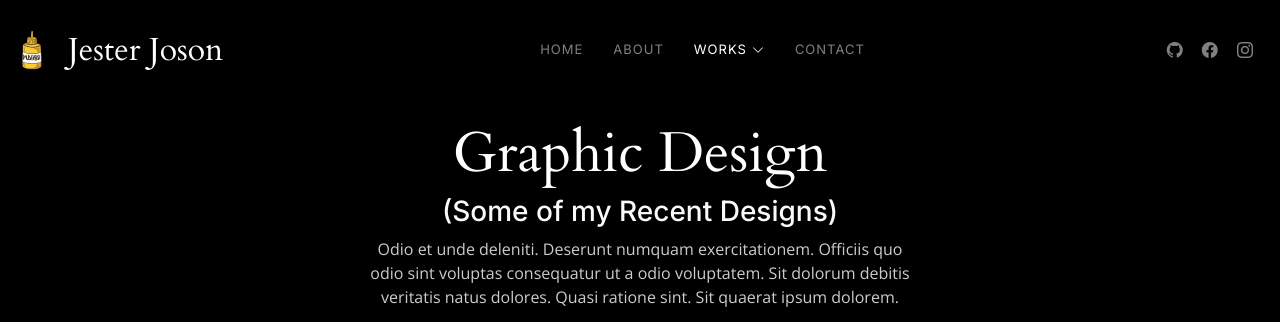
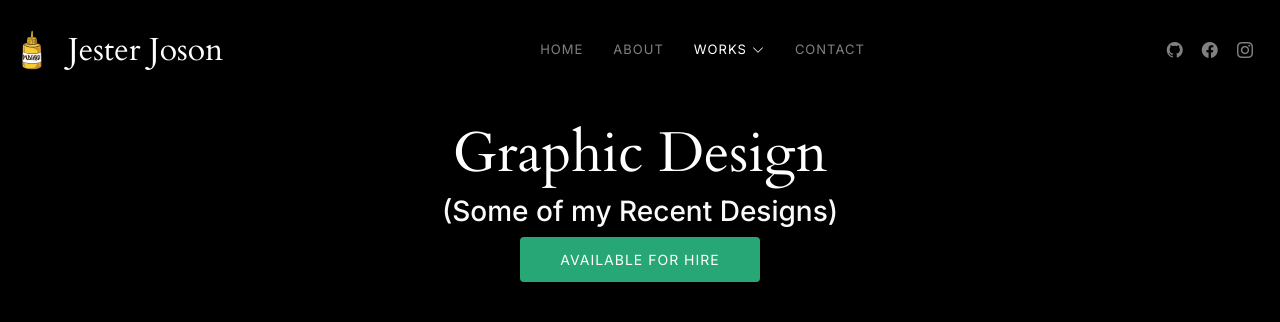
Before and after one commit to jes-terr/Portfolio, a plain HTML site: page gallery.html in a window 1280 px wide. Shown: the top 322 px of the page. Drawn offline with nearby package versions, Linux system fonts and the light colour scheme.

Commit message:
Update gallery.html

```diff
--- a/gallery.html
+++ b/gallery.html
@@ -90,7 +90,6 @@
           <div class="col-lg-6 text-center">
             <h2>Graphic Design</h2>
             <h3>(Some of my Recent Designs)</h3>
-            <p>Odio et unde deleniti. Deserunt numquam exercitationem. Officiis quo odio sint voluptas consequatur ut a odio voluptatem. Sit dolorum debitis veritatis natus dolores. Quasi ratione sint. Sit quaerat ipsum dolorem.</p>
 
             <a class="cta-btn" href="contact.html">Available for hire</a>
 
```
